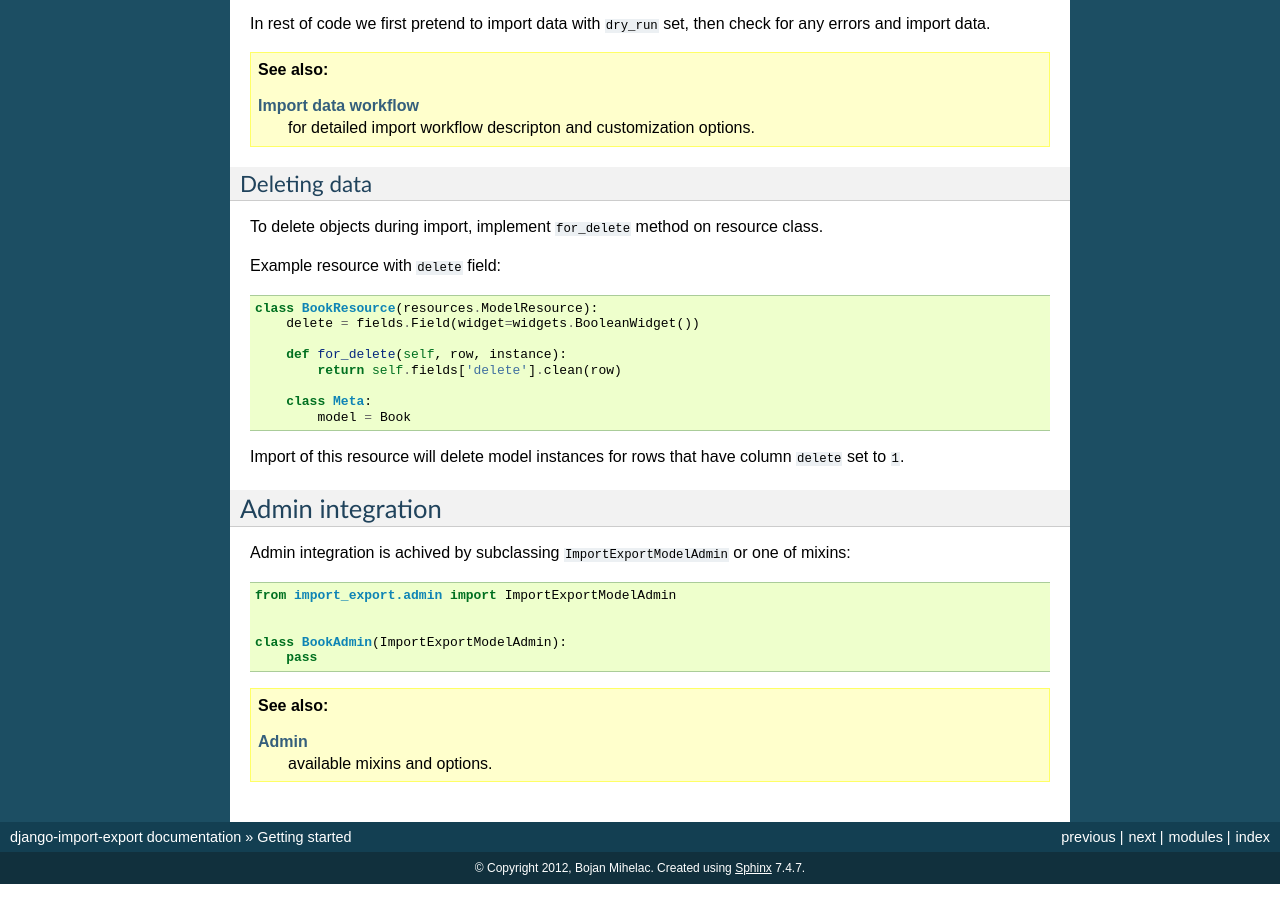
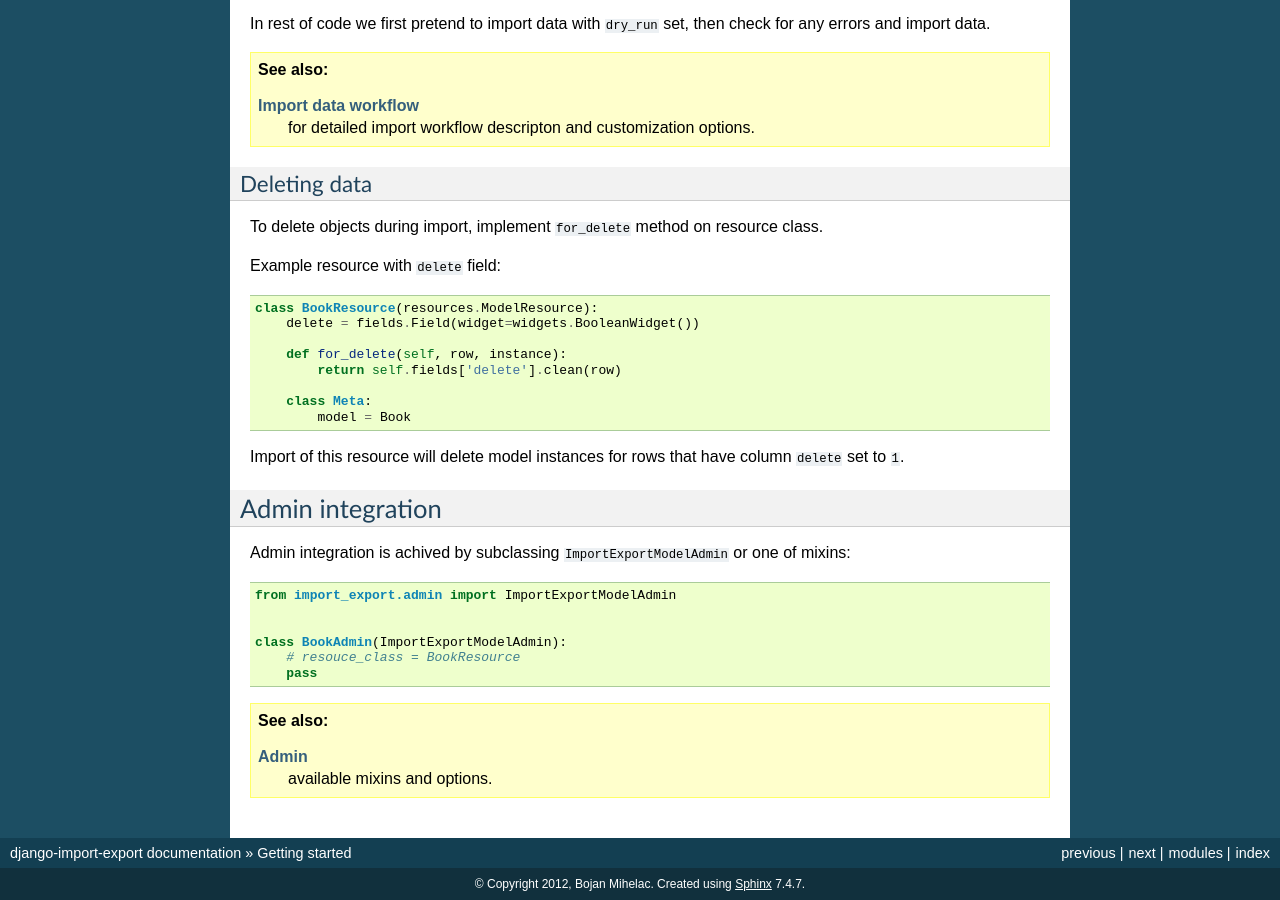
Before and after one commit to django-import-export/django-import-export, a Sphinx documentation site: the page built from docs/getting_started.rst, in a window 1280 px wide and 900 px high, scrolled down 3158 px. Built offline with Sphinx 7.4.7, drawn with Linux system fonts in a browser that asks for light colours; the version number could not be read and is left out.

Commit message:
Update getting_started.rst

```diff
--- a/docs/getting_started.rst
+++ b/docs/getting_started.rst
@@ -233,6 +233,7 @@ Admin integration is achived by subclassing
 
 
     class BookAdmin(ImportExportModelAdmin):
+        # resouce_class = BookResource
         pass
 
 .. seealso::
```
